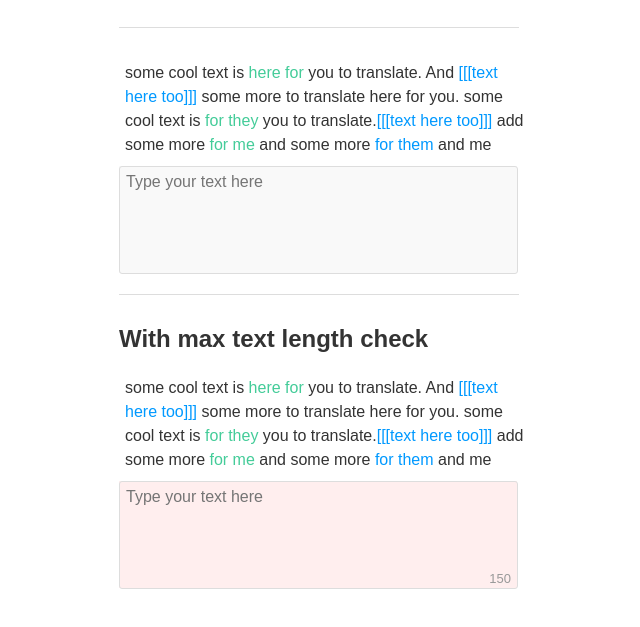
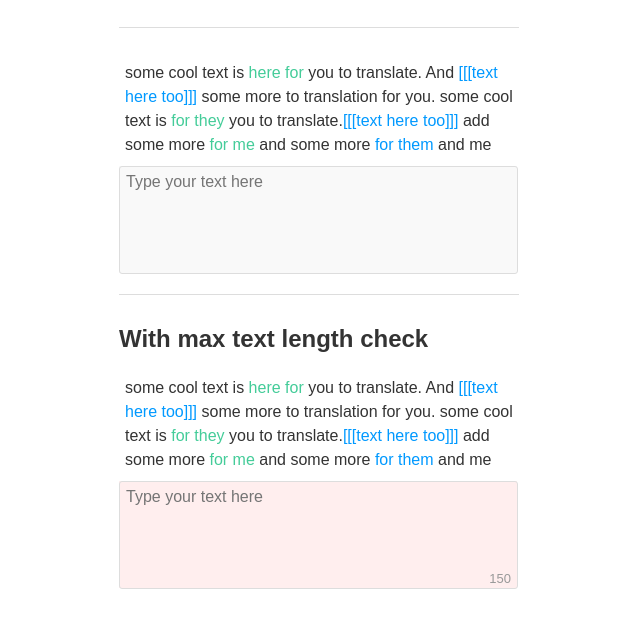
Before and after one commit to marexandre/jquery.textarea-highlighter.js, a website: page demo/test.html in a window 1280 px wide. Shown: the part 61-688 px from the top of the page, without its empty margins (321-961 px from the left). Drawn offline with nearby package versions, Linux system fonts and the light colour scheme.

Commit message:
update demo html files

```diff
--- a/demo/test.html
+++ b/demo/test.html
@@ -13,13 +13,13 @@
         <h1>Demo</h1>
         <hr/>
         <div class="translation">
-            <div class="source">some cool text is <span class="hoge">here for</span> you to translate. And <span class="match">[[[text here too]]]</span> some more to translate here for you. some cool text is <span class="hoge">for they</span> you to translate.<span class="match">[[[text here too]]]</span> add some more <span class="hoge">for me</span> and some more <span class="match">for them</span> and me</div>
+            <div class="source">some cool text is <span class="hoge">here for</span> you to translate. And <span class="match">[[[text here too]]]</span> some more to translation for you. some cool text is <span class="hoge">for they</span> you to translate.<span class="match">[[[text here too]]]</span> add some more <span class="hoge">for me</span> and some more <span class="match">for them</span> and me</div>
             <textarea class="target" placeholder="Type your text here"></textarea>
         </div>
         <hr/>
         <h2>With max text length check</h2>
         <div class="translation-max">
-            <div class="source">some cool text is <span class="hoge">here for</span> you to translate. And <span class="match">[[[text here too]]]</span> some more to translate here for you. some cool text is <span class="hoge">for they</span> you to translate.<span class="match">[[[text here too]]]</span> add some more <span class="hoge">for me</span> and some more <span class="match">for them</span> and me</div>
+            <div class="source">some cool text is <span class="hoge">here for</span> you to translate. And <span class="match">[[[text here too]]]</span> some more to translation for you. some cool text is <span class="hoge">for they</span> you to translate.<span class="match">[[[text here too]]]</span> add some more <span class="hoge">for me</span> and some more <span class="match">for them</span> and me</div>
             <textarea class="target" placeholder="Type your text here" data-maxlength="150" data-debug="true" data-maxlength-warning="warning"></textarea>
             <span class="maxlength"></span>
         </div>
```
Also changed, not shown: demo/index.html (+3 -3 lines).
